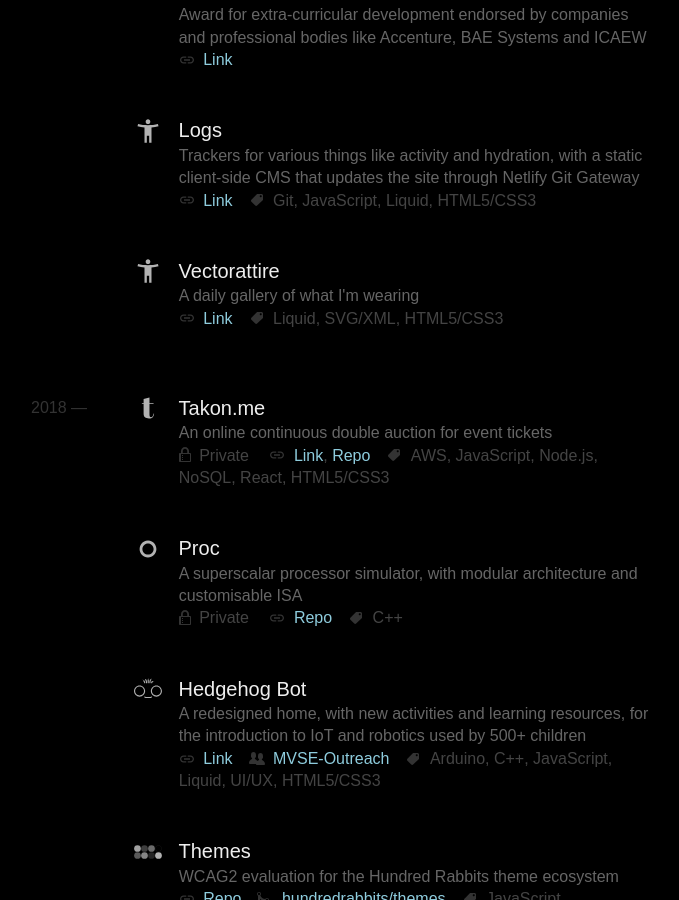
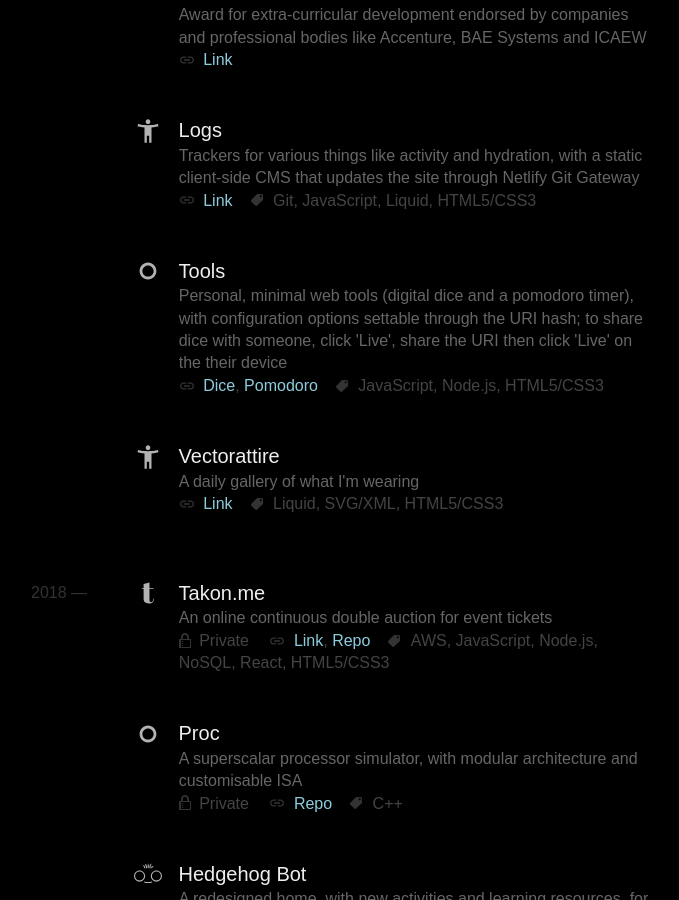
Before and after one commit to jda0/mrvscity, a Jekyll site: the page built from index.html, in a window 1280 px wide and 900 px high, scrolled down 1236 px. Shown: the whole window, without its empty margins (297-976 px from the left). Built offline with Jekyll 4.4.1, drawn with Linux system fonts in a browser that asks for light colours; some web fonts are replaced.

Commit message:
Add tools to repos

```diff
--- a/_data/repos.yaml
+++ b/_data/repos.yaml
@@ -43,6 +43,19 @@
   - web
   svg: md-accessibility
   lastcommit: 4/19
+
+- title: Tools
+  links:
+  - url: //nat20.glitch.me
+    title: Dice
+  - url: //pomo.glitch.me
+    title: Pomodoro
+  desc: Personal, minimal web tools (digital dice and a pomodoro timer), with configuration options settable through the URI hash; to share dice with someone, click 'Live', share the URI then click 'Live' on the their device
+  langs:
+  - js
+  - node
+  - web
+  lastcommit: 1/19
 
 - title: Vectorattire
   links:
```
